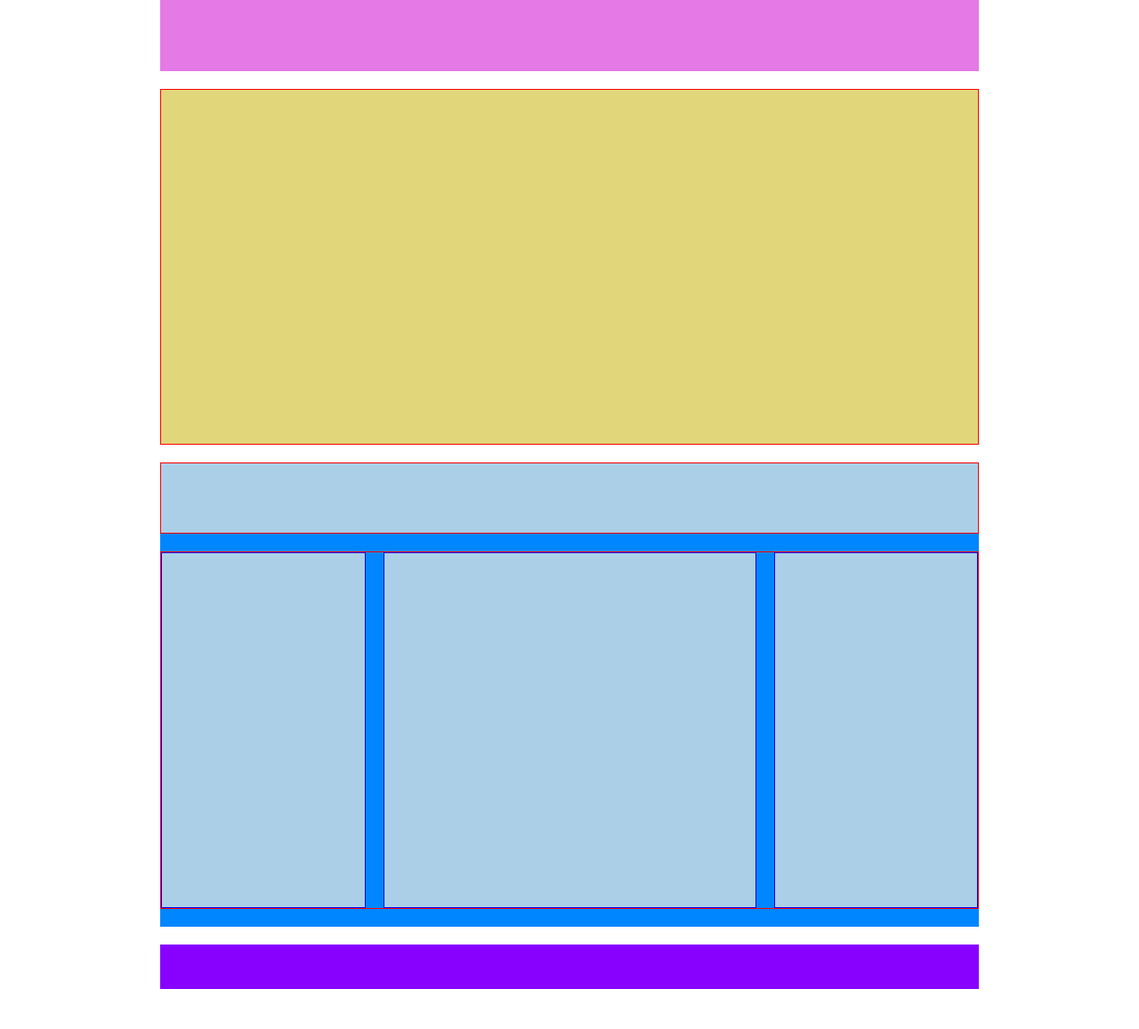
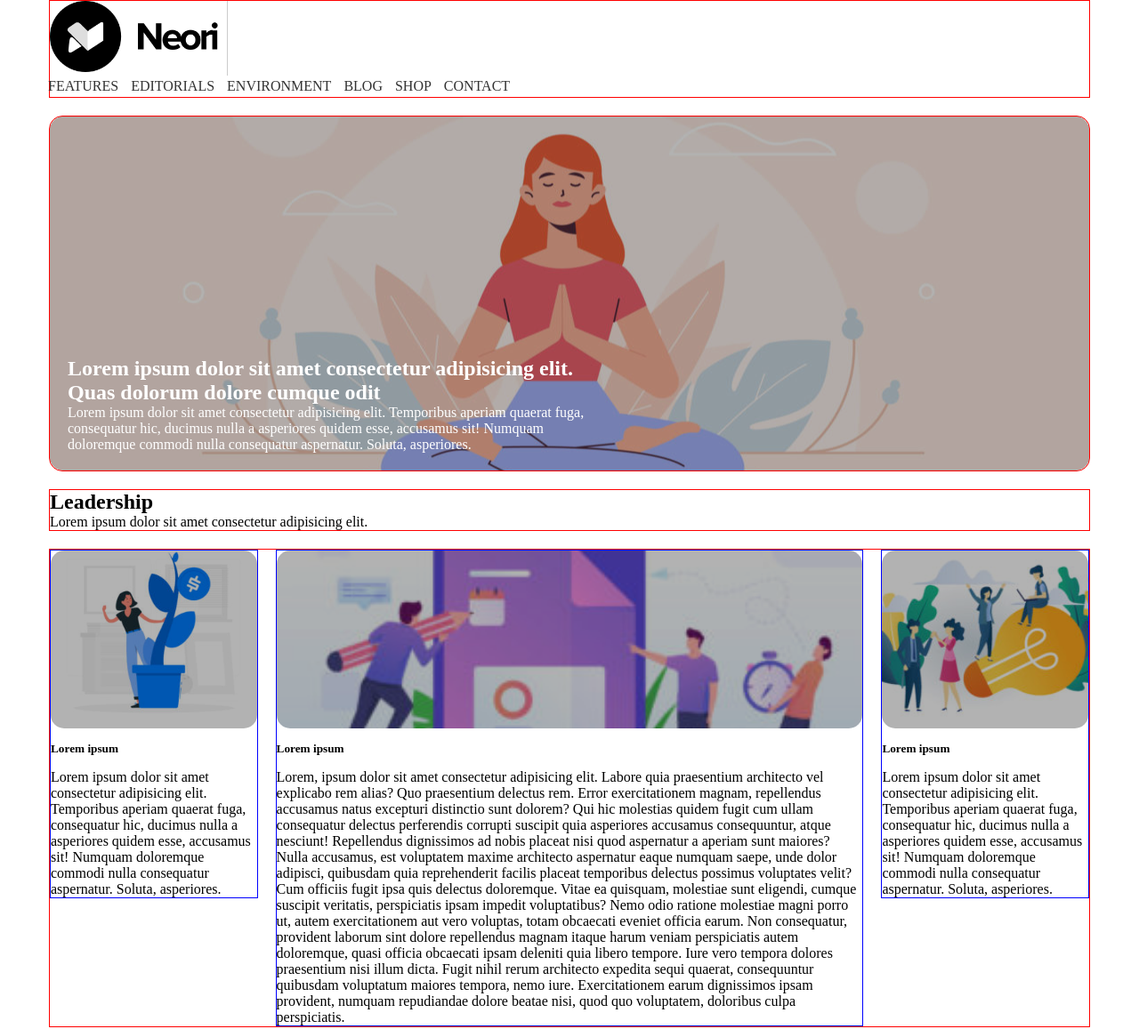
Before and after one commit to ddecataldo/htmlcss-wp, a plain HTML site: page index.html in a window 1280 px wide. Shown: the top 1157 px of the page at 89% size. Before the commit the page ends 1112 px from the top, so only its background shows below. Drawn offline with Linux system fonts and the light colour scheme.

Commit message:
Implementazione HTML + CSS

```diff
--- a/css/styles.css
+++ b/css/styles.css
@@ -18,9 +18,8 @@ GENERAL
 TAG
 **********************/
 header{
-    height: 80px;
-    background-color: #e579e6;
     margin-bottom: 20px;
+    border: 1px solid red;
 }
 footer{
     height: 50px;
@@ -34,36 +33,99 @@ ID
 /**********************
 CLASSI
 **********************/
+
+/* logo */
+.logo{
+    width: 200px;
+    border-right: 1px solid #ccc;
+    padding-right:10px
+}
+.logo img{
+    width: 100%;
+}
+/* navbar */
+nav ul{
+    list-style: none;
+    margin: -7px;
+    display: inline-block;
+}
+nav ul li{
+    display: inline-block;
+}
+nav ul li a{
+    padding: 10px 5px;
+    display: inline-block;
+    color: #333;
+    text-decoration: none;
+    text-transform: uppercase;
+    font-weight: lighter;
+}
+
+/* hero section */
 .hero_section{
+    background-image: url(../img/banner.jpg);
+    background-position: center center;
     height: 400px;
-    background-color: #e1d67a;
+    position: relative;
     margin-bottom: 20px;
+    border-radius: 15px;
 }
+.bg_alpha:before{
+    content: "";
+    background-color: rgba(0, 0, 0, 0.3);
+    width: 100%;
+    height: 100%;
+    position: absolute;
+    border-radius: 15px;
+}
+.hero_section_text{
+    position: absolute;
+    bottom:20px;
+    left: 20px;
+    width: 50%;
+    color: #fff;
+
+}
+
+/* struttura float */
+
 .main_container {
-    background-color: #0086ff;
     padding-bottom: 20px;
 }
 
 .main_container_header {
-    background-color: #abcfe7;
-    height: 80px;
     margin-bottom: 20px;
 }
 .col {
     float: left;
-    background-color: #abcfe7;
-    height: 400px;
-    width: 25%;
+    width: 20%;
 }
 
 .col-center {
-width: calc(50% - 40px);
+width: calc(60% - 40px);
 margin: 0 20px;
 }
+.col_inner h5{
+    padding:15px 0;
+}
+.img_box{
+    width: 100%;
+    height: 200px;
+    border-radius:15px;
+    position: relative;
+}
+.img_box img{
+    width: 100%;
+    height: 200px;
+    object-fit: cover;
+    border-radius:15px;
+}
+
+
 
 /* help */
 .container{
-    width: 920px;
+    width: 1170px;
     margin-left: auto;
     margin-right: auto;
 }
--- a/index.html
+++ b/index.html
@@ -7,19 +7,86 @@
 </head>
 <body>
 
-    <header class="container"></header>
+    <header class="container">
+        <div class="logo">
+            <img src="img/logo.png" alt="Logo">
+        </div>
+        <nav>
+            <ul>
+                <li><a href="#">features</a></li>
+                <li><a href="#">editorials</a></li>
+                <li><a href="#">environment</a></li>
+                <li><a href="#">blog</a></li>
+                <li><a href="#">shop</a></li>
+                <li><a href="#">contact</a></li>
+            </ul>
+        </nav>
+    </header>
     <main>
         <div class="container">
-            <section class="hero_section borderRed"></section>
+            <section class="hero_section bg_alpha borderRed">
+                <div class="hero_section_text">
+                    <h1>
+                        Lorem ipsum dolor sit amet consectetur adipisicing elit. Quas dolorum dolore cumque odit
+                    </h1>
+                    <p>
+                        Lorem ipsum dolor sit amet consectetur adipisicing elit. Temporibus aperiam quaerat fuga, consequatur hic, ducimus nulla a asperiores quidem esse, accusamus sit! Numquam doloremque commodi nulla consequatur aspernatur. Soluta, asperiores.
+                    </p>
+                </div>
+            </section>
 
             <!-- Sfondo Blu -->
             <div class="main_container">
-                <div class="main_container_header borderRed"></div>
+                <div class="main_container_header borderRed">
+                    <h2>Leadership</h2>
+                    <p>Lorem ipsum dolor sit amet consectetur adipisicing elit.</p>
+                </div>
 
                 <div class="row clearfix borderRed">
-                    <div class="col borderBlue"></div>
-                    <div class="col col-center borderBlue"></div>
-                    <div class="col borderBlue"></div>
+                    <div class="col borderBlue">
+                        <div class="col_inner">
+                            <div class="img_box bg_alpha">
+                                <img src="img/img-1.jpg" alt="Immagine ragazza">
+                            </div>
+                            <section>
+                                <h5>Lorem ipsum</h5>
+                                <p>
+                                    Lorem ipsum dolor sit amet consectetur adipisicing elit. Temporibus aperiam quaerat fuga, consequatur hic, ducimus nulla a asperiores quidem esse, accusamus sit! Numquam doloremque commodi nulla consequatur aspernatur. Soluta, asperiores.
+                                </p>
+                            </section>
+                        </div>
+                    </div>
+                    <div class="col col-center borderBlue">
+                        <div class="col_inner">
+                            <div class="img_box bg_alpha">
+                                <img src="img/img-2.jpg" alt="Immagine ragazza">
+                            </div>
+                            <section>
+                                <h5>Lorem ipsum</h5>
+                                <p>
+                                    Lorem, ipsum dolor sit amet consectetur adipisicing elit. Labore quia praesentium architecto vel explicabo rem alias? Quo praesentium delectus rem. Error exercitationem magnam, repellendus accusamus natus excepturi distinctio sunt dolorem?
+                                    Qui hic molestias quidem fugit cum ullam consequatur delectus perferendis corrupti suscipit quia asperiores accusamus consequuntur, atque nesciunt! Repellendus dignissimos ad nobis placeat nisi quod aspernatur a aperiam sunt maiores?
+                                    Nulla accusamus, est voluptatem maxime architecto aspernatur eaque numquam saepe, unde dolor adipisci, quibusdam quia reprehenderit facilis placeat temporibus delectus possimus voluptates velit? Cum officiis fugit ipsa quis delectus doloremque.
+                                    Vitae ea quisquam, molestiae sunt eligendi, cumque suscipit veritatis, perspiciatis ipsam impedit voluptatibus? Nemo odio ratione molestiae magni porro ut, autem exercitationem aut vero voluptas, totam obcaecati eveniet officia earum.
+                                    Non consequatur, provident laborum sint dolore repellendus magnam itaque harum veniam perspiciatis autem doloremque, quasi officia obcaecati ipsam deleniti quia libero tempore. Iure vero tempora dolores praesentium nisi illum dicta.
+                                    Fugit nihil rerum architecto expedita sequi quaerat, consequuntur quibusdam voluptatum maiores tempora, nemo iure. Exercitationem earum dignissimos ipsam provident, numquam repudiandae dolore beatae nisi, quod quo voluptatem, doloribus culpa perspiciatis.
+                                </p>
+                            </section>
+                        </div>
+                    </div>
+                    <div class="col borderBlue">
+                        <div class="col_inner">
+                            <div class="img_box bg_alpha">
+                                <img src="img/img-3.jpg" alt="Immagine ragazza">
+                            </div>
+                            <section>
+                                <h5>Lorem ipsum</h5>
+                                <p>
+                                    Lorem ipsum dolor sit amet consectetur adipisicing elit. Temporibus aperiam quaerat fuga, consequatur hic, ducimus nulla a asperiores quidem esse, accusamus sit! Numquam doloremque commodi nulla consequatur aspernatur. Soluta, asperiores.
+                                </p>
+                            </section>
+                        </div>
+                    </div>
                 </div>
 
             </div>
```
